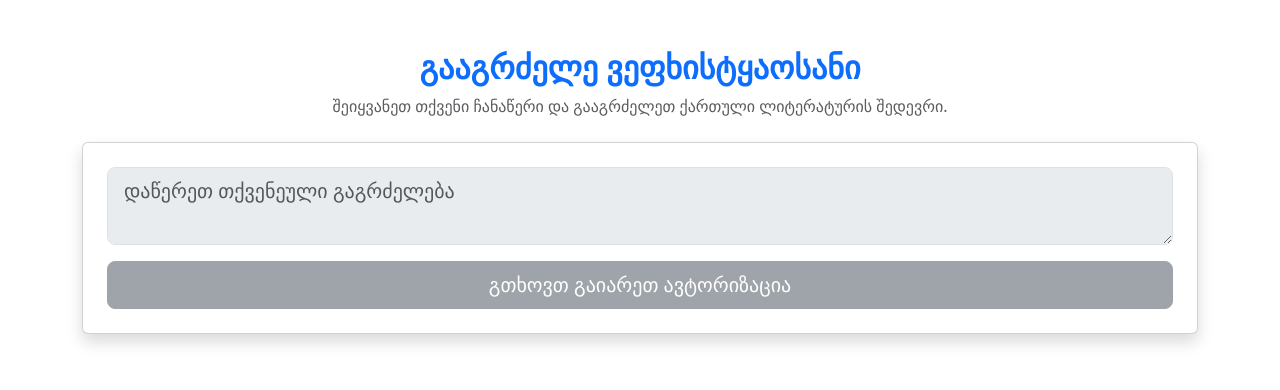
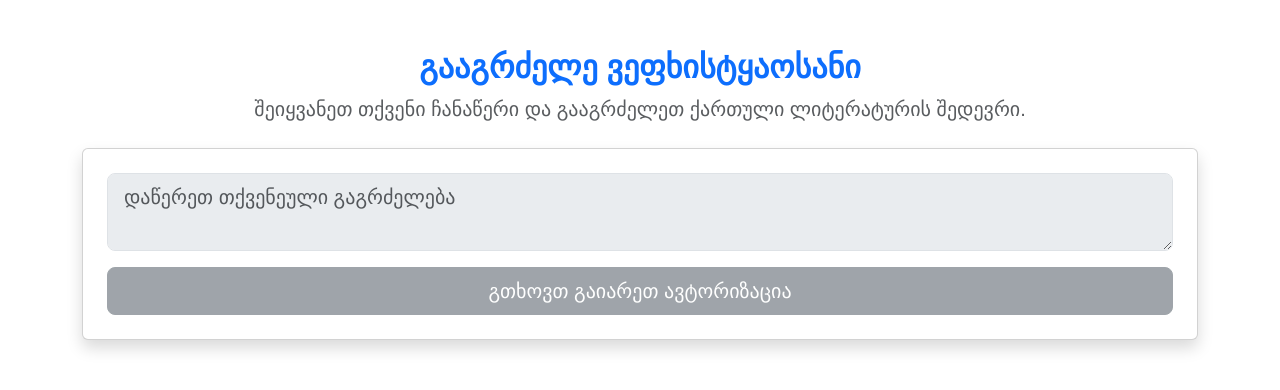
Before and after one commit to SANDRICKSON/vefxistyaosani, a Flask app: page /update in a window 1280 px wide. Shown: the part 94-484 px from the top of the page. Run offline with Flask 3, Linux system fonts and the light colour scheme; some web fonts are replaced.

Commit message:
Update update.html

```diff
--- a/templates/update.html
+++ b/templates/update.html
@@ -25,5 +25,21 @@
         </form>
     </div>
 </div>
-
+<style>
+    p{
+        font-family: "BPG Classic Medium", sans-serif;
+        font-size: 20px;
+    }
+    h2{
+        font-family: "BPG Classic Medium", sans-serif;
+    }
+    label, ::placeholder {
+        font-family: "BPG Classic Medium", sans-serif;
+            font-size: 20px;
+    }
+    .btn{
+        font-family: "BPG Classic Medium", sans-serif;
+            font-size: 20px;
+    }
+</style>
 {% endblock %}
```
